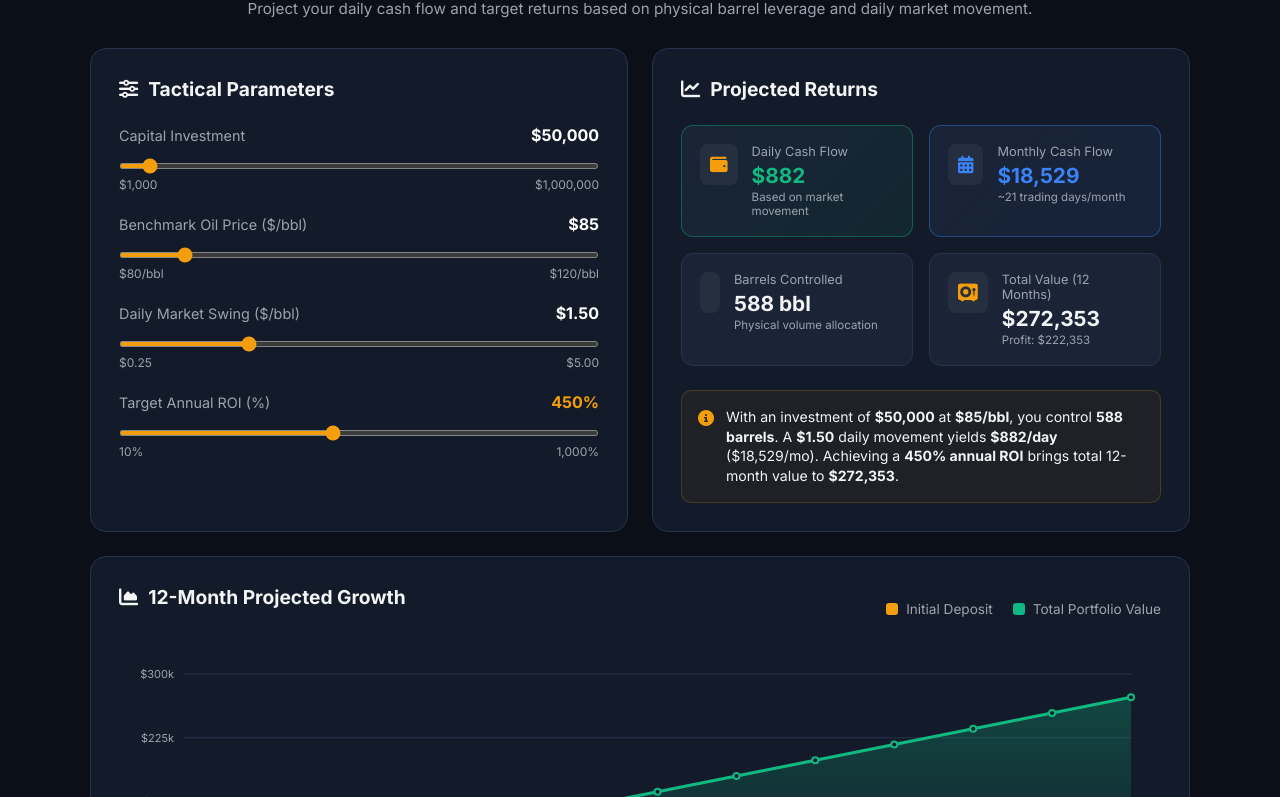
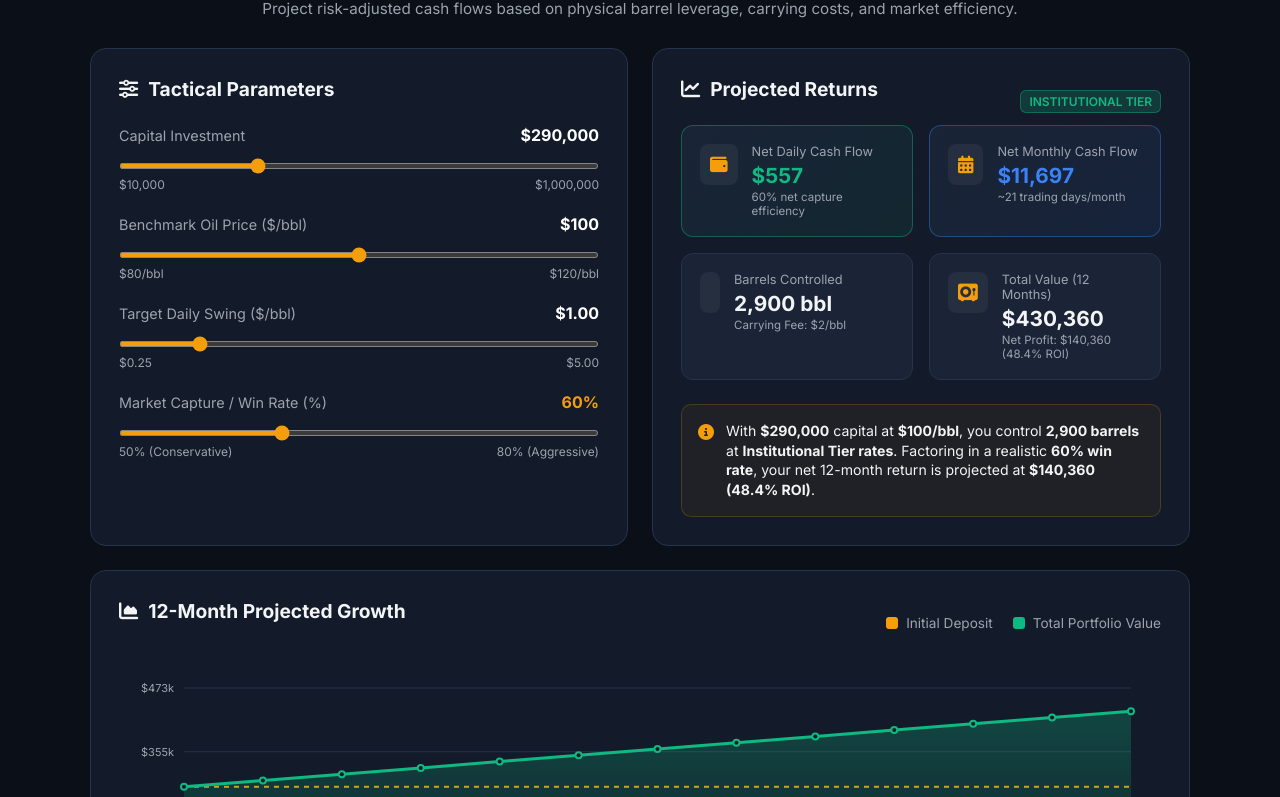
Before and after one commit to samashbourne-stack/oil, a plain HTML site: page index.html in a window 1280 px wide. Shown: the part 113-910 px from the top of the page. Drawn offline with Linux system fonts and the light colour scheme.

Commit message:
Update index.html

```diff
--- a/index.html
+++ b/index.html
@@ -3,7 +3,7 @@
 <head>
   <meta charset="UTF-8" />
   <meta name="viewport" content="width=device-width, initial-scale=1.0" />
-  <title>Crude Oil Tactical Yield Calculator</title>
+  <title>Institutional Crude Yield Terminal</title>
   <link href="https://fonts.googleapis.com/css2?family=Inter:wght@300;400;500;600;700&display=swap" rel="stylesheet" />
   <link rel="stylesheet" href="https://cdnjs.cloudflare.com/ajax/libs/font-awesome/6.4.0/css/all.min.css" />
 
@@ -20,12 +20,7 @@
       --border-color: #26334d;
     }
 
-    * {
-      box-sizing: border-box;
-      margin: 0;
-      padding: 0;
-      font-family: 'Inter', sans-serif;
-    }
+    * { box-sizing: border-box; margin: 0; padding: 0; font-family: 'Inter', sans-serif; }
 
     body {
       background-color: var(--bg-color);
@@ -37,15 +32,9 @@
       padding: 20px;
     }
 
-    .calculator-container {
-      max-width: 1100px;
-      width: 100%;
-    }
+    .calculator-container { max-width: 1100px; width: 100%; }
 
-    .calc-header {
-      text-align: center;
-      margin-bottom: 30px;
-    }
+    .calc-header { text-align: center; margin-bottom: 30px; }
 
     .badge {
       display: inline-flex;
@@ -61,29 +50,11 @@
       margin-bottom: 12px;
     }
 
-    .calc-header h1 {
-      font-size: 2.2rem;
-      font-weight: 700;
-      margin-bottom: 8px;
-    }
+    .calc-header h1 { font-size: 2.2rem; font-weight: 700; margin-bottom: 8px; }
+    .calc-header p { color: var(--text-muted); font-size: 0.95rem; }
 
-    .calc-header p {
-      color: var(--text-muted);
-      font-size: 0.95rem;
-    }
-
-    .calc-grid {
-      display: grid;
-      grid-template-columns: 1fr 1fr;
-      gap: 24px;
-      margin-bottom: 24px;
-    }
-
-    @media (max-width: 850px) {
-      .calc-grid {
-        grid-template-columns: 1fr;
-      }
-    }
+    .calc-grid { display: grid; grid-template-columns: 1fr 1fr; gap: 24px; margin-bottom: 24px; }
+    @media (max-width: 850px) { .calc-grid { grid-template-columns: 1fr; } }
 
     .panel {
       background-color: var(--panel-bg);
@@ -101,56 +72,34 @@
       color: var(--text-main);
     }
 
-    .control-group {
-      margin-bottom: 22px;
+    .control-group { margin-bottom: 22px; }
+    .control-label { display: flex; justify-content: space-between; align-items: center; margin-bottom: 8px; }
+    .control-label label { font-size: 0.9rem; color: var(--text-muted); }
+
+    .value-display { font-weight: 700; color: #ffffff; font-size: 1rem; }
+    .value-display.accent { color: var(--accent-gold); }
+
+    input[type="range"] {
+      width: 100%; height: 6px; border-radius: 5px;
+      background: var(--border-color); outline: none;
+      accent-color: var(--accent-gold); cursor: pointer;
     }
 
-    .control-label {
-      display: flex;
-      justify-content: space-between;
-      align-items: center;
-      margin-bottom: 8px;
+    .range-bounds { display: flex; justify-content: space-between; font-size: 0.75rem; color: var(--text-muted); margin-top: 4px; }
+
+    /* Tier Badge Indicator */
+    .tier-badge {
+      font-size: 0.75rem;
+      padding: 3px 8px;
+      border-radius: 6px;
+      font-weight: 600;
+      text-transform: uppercase;
     }
+    .tier-retail { background: rgba(156, 163, 175, 0.2); color: #d1d5db; }
+    .tier-preferred { background: rgba(59, 130, 246, 0.2); color: var(--accent-blue); }
+    .tier-institutional { background: rgba(16, 185, 129, 0.2); color: var(--accent-green); border: 1px solid rgba(16, 185, 129, 0.4); }
 
-    .control-label label {
-      font-size: 0.9rem;
-      color: var(--text-muted);
-    }
-
-    .value-display {
-      font-weight: 700;
-      color: #ffffff;
-      font-size: 1rem;
-    }
-
-    .value-display.accent {
-      color: var(--accent-gold);
-    }
-
-    input[type="range"] {
-      width: 100%;
-      height: 6px;
-      border-radius: 5px;
-      background: var(--border-color);
-      outline: none;
-      accent-color: var(--accent-gold);
-      cursor: pointer;
-    }
-
-    .range-bounds {
-      display: flex;
-      justify-content: space-between;
-      font-size: 0.75rem;
-      color: var(--text-muted);
-      margin-top: 4px;
-    }
-
-    .kpi-grid {
-      display: grid;
-      grid-template-columns: 1fr 1fr;
-      gap: 16px;
-      margin-bottom: 24px;
-    }
+    .kpi-grid { display: grid; grid-template-columns: 1fr 1fr; gap: 16px; margin-bottom: 24px; }
 
     .kpi-card {
       background: var(--card-bg);
@@ -166,23 +115,13 @@
       border-color: rgba(16, 185, 129, 0.4);
       background: linear-gradient(135deg, var(--card-bg) 0%, rgba(16, 185, 129, 0.08) 100%);
     }
-
-    .kpi-card.highlight .kpi-value {
-      color: var(--accent-green);
-    }
+    .kpi-card.highlight .kpi-value { color: var(--accent-green); }
 
     .kpi-card.highlight-blue {
       border-color: rgba(59, 130, 246, 0.4);
       background: linear-gradient(135deg, var(--card-bg) 0%, rgba(59, 130, 246, 0.08) 100%);
     }
-
-    .kpi-card.highlight-blue .kpi-value {
-      color: var(--accent-blue);
-    }
-
-    .kpi-card.highlight-blue .kpi-icon {
-      color: var(--accent-blue);
-    }
+    .kpi-card.highlight-blue .kpi-value { color: var(--accent-blue); }
 
     .kpi-icon {
       background: rgba(255, 255, 255, 0.05);
@@ -192,27 +131,10 @@
       font-size: 1.1rem;
     }
 
-    .kpi-info {
-      display: flex;
-      flex-direction: column;
-    }
-
-    .kpi-title {
-      font-size: 0.8rem;
-      color: var(--text-muted);
-      margin-bottom: 4px;
-    }
-
-    .kpi-value {
-      font-size: 1.3rem;
-      font-weight: 700;
-    }
-
-    .kpi-sub {
-      font-size: 0.72rem;
-      color: var(--text-muted);
-      margin-top: 2px;
-    }
+    .kpi-info { display: flex; flex-direction: column; }
+    .kpi-title { font-size: 0.8rem; color: var(--text-muted); margin-bottom: 4px; }
+    .kpi-value { font-size: 1.3rem; font-weight: 700; }
+    .kpi-sub { font-size: 0.72rem; color: var(--text-muted); margin-top: 2px; }
 
     .strategy-box {
       background: rgba(245, 158, 11, 0.05);
@@ -223,73 +145,27 @@
       gap: 12px;
       align-items: flex-start;
     }
+    .strategy-box i { color: var(--accent-gold); margin-top: 3px; }
+    .strategy-box p { font-size: 0.88rem; line-height: 1.4; color: var(--text-main); }
 
-    .strategy-box i {
-      color: var(--accent-gold);
-      margin-top: 3px;
-    }
-
-    .strategy-box p {
-      font-size: 0.88rem;
-      line-height: 1.4;
-      color: var(--text-main);
-    }
-
-    /* Chart Section */
-    .chart-panel {
-      margin-top: 24px;
-    }
-
-    .chart-header-row {
-      display: flex;
-      justify-content: space-between;
-      align-items: center;
-      flex-wrap: wrap;
-      gap: 12px;
-      margin-bottom: 16px;
-    }
-
-    .chart-legend {
-      display: flex;
-      gap: 20px;
-      font-size: 0.85rem;
-    }
-
-    .legend-item {
-      display: flex;
-      align-items: center;
-      gap: 8px;
-      color: var(--text-muted);
-    }
-
-    .legend-color {
-      width: 12px;
-      height: 12px;
-      border-radius: 3px;
-    }
-
+    .chart-panel { margin-top: 24px; }
+    .chart-header-row { display: flex; justify-content: space-between; align-items: center; flex-wrap: wrap; gap: 12px; margin-bottom: 16px; }
+    .chart-legend { display: flex; gap: 20px; font-size: 0.85rem; }
+    .legend-item { display: flex; align-items: center; gap: 8px; color: var(--text-muted); }
+    .legend-color { width: 12px; height: 12px; border-radius: 3px; }
     .legend-deposit { background-color: var(--accent-gold); }
     .legend-growth { background-color: var(--accent-green); }
 
-    .chart-wrapper {
-      position: relative;
-      width: 100%;
-      height: 320px;
-    }
-
-    canvas#growthCanvas {
-      width: 100%;
-      height: 100%;
-      display: block;
-    }
+    .chart-wrapper { position: relative; width: 100%; height: 320px; }
+    canvas#growthCanvas { width: 100%; height: 100%; display: block; }
   </style>
 </head>
 <body>
   <div class="calculator-container">
     <header class="calc-header">
-      <div class="badge"><i class="fa-solid fa-oil-well"></i> Crude Oil Yield Terminal</div>
+      <div class="badge"><i class="fa-solid fa-oil-well"></i> Institutional Crude Terminal</div>
       <h1>Tactical Investment Calculator</h1>
-      <p>Project your daily cash flow and target returns based on physical barrel leverage and daily market movement.</p>
+      <p>Project risk-adjusted cash flows based on physical barrel leverage, carrying costs, and market efficiency.</p>
     </header>
 
     <div class="calc-grid">
@@ -301,60 +177,61 @@
         <div class="control-group">
           <div class="control-label">
             <label for="investment">Capital Investment</label>
-            <span class="value-display" id="inv-display">$50,000</span>
+            <span class="value-display" id="inv-display">$288,000</span>
           </div>
-          <input type="range" id="investment" min="1000" max="1000000" step="1000" value="50000" />
-          <div class="range-bounds"><span>$1,000</span><span>$1,000,000</span></div>
+          <input type="range" id="investment" min="10000" max="1000000" step="5000" value="288000" />
+          <div class="range-bounds"><span>$10,000</span><span>$1,000,000</span></div>
         </div>
 
         <div class="control-group">
           <div class="control-label">
             <label for="oilPrice">Benchmark Oil Price ($/bbl)</label>
-            <span class="value-display" id="price-display">$85</span>
+            <span class="value-display" id="price-display">$100</span>
           </div>
-          <input type="range" id="oilPrice" min="80" max="120" step="1" value="85" />
+          <input type="range" id="oilPrice" min="80" max="120" step="1" value="100" />
           <div class="range-bounds"><span>$80/bbl</span><span>$120/bbl</span></div>
         </div>
 
         <div class="control-group">
           <div class="control-label">
-            <label for="dailySwing">Daily Market Swing ($/bbl)</label>
-            <span class="value-display" id="swing-display">$1.50</span>
+            <label for="dailySwing">Target Daily Swing ($/bbl)</label>
+            <span class="value-display" id="swing-display">$1.00</span>
           </div>
-          <input type="range" id="dailySwing" min="0.25" max="5.00" step="0.25" value="1.50" />
+          <input type="range" id="dailySwing" min="0.25" max="5.00" step="0.25" value="1.00" />
           <div class="range-bounds"><span>$0.25</span><span>$5.00</span></div>
         </div>
 
         <div class="control-group">
           <div class="control-label">
-            <label for="targetRoi">Target Annual ROI (%)</label>
-            <span class="value-display accent" id="roi-display">444%</span>
+            <label for="winRate">Market Capture / Win Rate (%)</label>
+            <span class="value-display accent" id="winrate-display">60%</span>
           </div>
-          <input type="range" id="targetRoi" min="10" max="1000" step="10" value="444" />
-          <div class="range-bounds"><span>10%</span><span>1,000%</span></div>
+          <input type="range" id="winRate" min="50" max="80" step="1" value="60" />
+          <div class="range-bounds"><span>50% (Conservative)</span><span>80% (Aggressive)</span></div>
         </div>
       </div>
 
       <div class="panel output-panel">
-        <div class="panel-header">
+        <div class="panel-header" style="display: flex; justify-content: space-between; align-items: center;">
           <h2><i class="fa-solid fa-chart-line"></i> Projected Returns</h2>
+          <span class="tier-badge tier-institutional" id="tier-badge-display">Institutional Tier</span>
         </div>
 
         <div class="kpi-grid">
           <div class="kpi-card highlight">
             <div class="kpi-icon"><i class="fa-solid fa-wallet"></i></div>
             <div class="kpi-info">
-              <span class="kpi-title">Daily Cash Flow</span>
-              <span class="kpi-value" id="daily-earnings">$882</span>
-              <span class="kpi-sub">Based on market movement</span>
+              <span class="kpi-title">Net Daily Cash Flow</span>
+              <span class="kpi-value" id="daily-earnings">$576</span>
+              <span class="kpi-sub" id="winrate-sub">60% Net capture efficiency</span>
             </div>
           </div>
 
           <div class="kpi-card highlight-blue">
             <div class="kpi-icon"><i class="fa-solid fa-calendar-days"></i></div>
             <div class="kpi-info">
-              <span class="kpi-title">Monthly Cash Flow</span>
-              <span class="kpi-value" id="monthly-earnings">$18,522</span>
+              <span class="kpi-title">Net Monthly Cash Flow</span>
+              <span class="kpi-value" id="monthly-earnings">$12,096</span>
               <span class="kpi-sub">~21 trading days/month</span>
             </div>
           </div>
@@ -363,8 +240,8 @@
             <div class="kpi-icon"><i class="fa-solid fa-barrel-oil"></i></div>
             <div class="kpi-info">
               <span class="kpi-title">Barrels Controlled</span>
-              <span class="kpi-value" id="barrels-count">588 bbl</span>
-              <span class="kpi-sub">Physical volume allocation</span>
+              <span class="kpi-value" id="barrels-count">2,880 bbl</span>
+              <span class="kpi-sub" id="fee-sub">Low Tier Fees: $2/bbl</span>
             </div>
           </div>
 
@@ -372,8 +249,8 @@
             <div class="kpi-icon"><i class="fa-solid fa-vault"></i></div>
             <div class="kpi-info">
               <span class="kpi-title">Total Value (12 Months)</span>
-              <span class="kpi-value" id="total-12m-value">$272,264</span>
-              <span class="kpi-sub" id="profit-12m-sub">Profit: $222,264</span>
+              <span class="kpi-value" id="total-12m-value">$433,152</span>
+              <span class="kpi-sub" id="profit-12m-sub">Net Profit: $145,152 (50.4% ROI)</span>
             </div>
           </div>
         </div>
@@ -381,7 +258,7 @@
         <div class="strategy-box">
           <i class="fa-solid fa-circle-info"></i>
           <p id="strategy-desc">
-            With an investment of <strong>$50,000</strong> at <strong>$85/bbl</strong>, you control <strong>588 barrels</strong>. A <strong>$1.50</strong> daily movement yields <strong>$882/day</strong>.
+            With <strong>$288,000</strong> capital at <strong>$100/bbl</strong>, you control <strong>2,880 barrels</strong> at <strong>Institutional Tier rates</strong>. Accounting for a <strong>60% capture rate</strong>, your net profit after 12 months is projected at <strong>$145,152 (50.4% ROI)</strong>.
           </p>
         </div>
       </div>
@@ -395,12 +272,8 @@
         </div>
 
         <div class="chart-legend">
-          <div class="legend-item">
-            <div class="legend-color legend-deposit"></div> Initial Deposit
-          </div>
-          <div class="legend-item">
-            <div class="legend-color legend-growth"></div> Total Portfolio Value
-          </div>
+          <div class="legend-item"><div class="legend-color legend-deposit"></div> Initial Deposit</div>
+          <div class="legend-item"><div class="legend-color legend-growth"></div> Total Portfolio Value</div>
         </div>
       </div>
 
@@ -420,18 +293,21 @@
     const investmentInput = document.getElementById('investment');
     const oilPriceInput = document.getElementById('oilPrice');
     const dailySwingInput = document.getElementById('dailySwing');
-    const targetRoiInput = document.getElementById('targetRoi');
+    const winRateInput = document.getElementById('winRate');
 
     const invDisplay = document.getElementById('inv-display');
     const priceDisplay = document.getElementById('price-display');
     const swingDisplay = document.getElementById('swing-display');
-    const roiDisplay = document.getElementById('roi-display');
+    const winrateDisplay = document.getElementById('winrate-display');
 
     const dailyEarningsEl = document.getElementById('daily-earnings');
     const monthlyEarningsEl = document.getElementById('monthly-earnings');
     const barrelsCountEl = document.getElementById('barrels-count');
     const total12mValueEl = document.getElementById('total-12m-value');
     const profit12mSub = document.getElementById('profit-12m-sub');
+    const winrateSub = document.getElementById('winrate-sub');
+    const feeSub = document.getElementById('fee-sub');
+    const tierBadgeDisplay = document.getElementById('tier-badge-display');
     const strategyDesc = document.getElementById('strategy-desc');
 
     const canvas = document.getElementById('growthCanvas');
@@ -469,12 +345,10 @@
       for (let i = 0; i <= gridRows; i++) {
         const yVal = (maxValue / gridRows) * i;
         const y = height - padding.bottom - (i / gridRows) * chartHeight;
-
         ctx.beginPath();
         ctx.moveTo(padding.left, y);
         ctx.lineTo(width - padding.right, y);
         ctx.stroke();
-
         ctx.fillText('$' + (yVal >= 1000000 ? (yVal/1000000).toFixed(1) + 'M' : (yVal / 1000).toFixed(0) + 'k'), padding.left - 10, y + 4);
       }
 
@@ -535,69 +409,68 @@
       return values[12];
     }
 
-    // Handles synchronization between Target ROI & Daily Swing
-    function syncRoiAndSwing(changedSource) {
-      const investment = parseFloat(investmentInput.value);
-      const oilPrice = parseFloat(oilPriceInput.value);
-      const barrels = investment / oilPrice;
-
-      if (changedSource === 'roi') {
-        const targetRoiPct = parseFloat(targetRoiInput.value);
-        const annualProfitTarget = investment * (targetRoiPct / 100);
-        const monthlyProfitTarget = annualProfitTarget / 12;
-        const dailyProfitTarget = monthlyProfitTarget / 21; // ~21 trading days/mo
-
-        const calculatedSwing = dailyProfitTarget / barrels;
-        dailySwingInput.value = Math.min(Math.max(calculatedSwing, 0.25), 5.00).toFixed(2);
-      } else {
-        const dailySwing = parseFloat(dailySwingInput.value);
-        const dailyProfit = barrels * dailySwing;
-        const annualProfit = dailyProfit * 21 * 12;
-        const calculatedRoi = (annualProfit / investment) * 100;
-
-        targetRoiInput.value = Math.min(Math.max(calculatedRoi, 10), 1000).toFixed(0);
-      }
-    }
-
-    function updateCalculator(event) {
-      if (event && event.target === targetRoiInput) {
-        syncRoiAndSwing('roi');
-      } else {
-        syncRoiAndSwing('swing');
-      }
-
+    function updateCalculator() {
       const investment = parseFloat(investmentInput.value);
       const oilPrice = parseFloat(oilPriceInput.value);
       const dailySwing = parseFloat(dailySwingInput.value);
-      const targetRoi = parseFloat(targetRoiInput.value);
+      const winRate = parseFloat(winRateInput.value);
 
       invDisplay.textContent = formatCurrency(investment);
       priceDisplay.textContent = `$${oilPrice}`;
       swingDisplay.textContent = `$${dailySwing.toFixed(2)}`;
-      roiDisplay.textContent = `${targetRoi}%`;
+      winrateDisplay.textContent = `${winRate}%`;
+
+      // Determine Tiering based on Capital Investment
+      let carryingFeePerBbl = 12; // Standard Retail drag
+      let tierName = "Standard Tier";
+      let tierClass = "tier-retail";
+
+      if (investment >= 250000) {
+        carryingFeePerBbl = 2; // VIP Institutional Rate
+        tierName = "Institutional Tier";
+        tierClass = "tier-institutional";
+      } else if (investment >= 50000) {
+        carryingFeePerBbl = 6; // Preferred Rate
+        tierName = "Preferred Tier";
+        tierClass = "tier-preferred";
+      }
+
+      tierBadgeDisplay.textContent = tierName;
+      tierBadgeDisplay.className = `tier-badge ${tierClass}`;
+      feeSub.textContent = `Carrying Fee: $${carryingFeePerBbl}/bbl`;
 
       const barrels = investment / oilPrice;
-      const dailyEarnings = barrels * dailySwing;
-      const monthlyEarnings = dailyEarnings * 21;
 
-      const total12MonthValue = drawChart(investment, monthlyEarnings);
+      // Calculate Net Market Efficiency Factor (Win Rate - Loss Rate)
+      const lossRate = 100 - winRate;
+      const netEfficiency = (winRate - lossRate) / 100; // e.g., 60% win - 40% loss = 20% net capture
+
+      // Daily Gross Earnings adjusted for Win Rate and Fee Drag
+      const rawDailyProfit = (barrels * dailySwing) * netEfficiency;
+      const dailyCarryingCost = (barrels * carryingFeePerBbl) / 252; // spread over annual trading days
+      const netDailyEarnings = Math.max(rawDailyProfit - dailyCarryingCost, 0);
+
+      const netMonthlyEarnings = netDailyEarnings * 21; // ~21 trading days/mo
+
+      const total12MonthValue = drawChart(investment, netMonthlyEarnings);
       const profit12Month = total12MonthValue - investment;
+      const roiPercent = ((profit12Month / investment) * 100).toFixed(1);
 
       barrelsCountEl.textContent = `${formatNumber(barrels)} bbl`;
-      dailyEarningsEl.textContent = formatCurrency(dailyEarnings);
-      monthlyEarningsEl.textContent = formatCurrency(monthlyEarnings);
+      dailyEarningsEl.textContent = formatCurrency(netDailyEarnings);
+      monthlyEarningsEl.textContent = formatCurrency(netMonthlyEarnings);
+      winrateSub.textContent = `${winRate}% net capture efficiency`;
 
       total12mValueEl.textContent = formatCurrency(total12MonthValue);
-      profit12mSub.textContent = `Profit: ${formatCurrency(profit12Month)}`;
+      profit12mSub.textContent = `Net Profit: ${formatCurrency(profit12Month)} (${roiPercent}% ROI)`;
 
       strategyDesc.innerHTML = `
-        With an investment of <strong>${formatCurrency(investment)}</strong> at <strong>$${oilPrice}/bbl</strong>, you control <strong>${formatNumber(barrels)} barrels</strong>.
-        A <strong>$${dailySwing.toFixed(2)}</strong> daily movement yields <strong>${formatCurrency(dailyEarnings)}/day</strong> (${formatCurrency(monthlyEarnings)}/mo).
-        Achieving a <strong>${targetRoi}% annual ROI</strong> brings total 12-month value to <strong>${formatCurrency(total12MonthValue)}</strong>.
+        With <strong>${formatCurrency(investment)}</strong> capital at <strong>$${oilPrice}/bbl</strong>, you control <strong>${formatNumber(barrels)} barrels</strong> at <strong>${tierName} rates</strong>.
+        Factoring in a realistic <strong>${winRate}% win rate</strong>, your net 12-month return is projected at <strong>${formatCurrency(profit12Month)} (${roiPercent}% ROI)</strong>.
       `;
     }
 
-    [investmentInput, oilPriceInput, dailySwingInput, targetRoiInput].forEach((input) => {
+    [investmentInput, oilPriceInput, dailySwingInput, winRateInput].forEach((input) => {
       input.addEventListener('input', updateCalculator);
       input.addEventListener('change', updateCalculator);
     });
```
